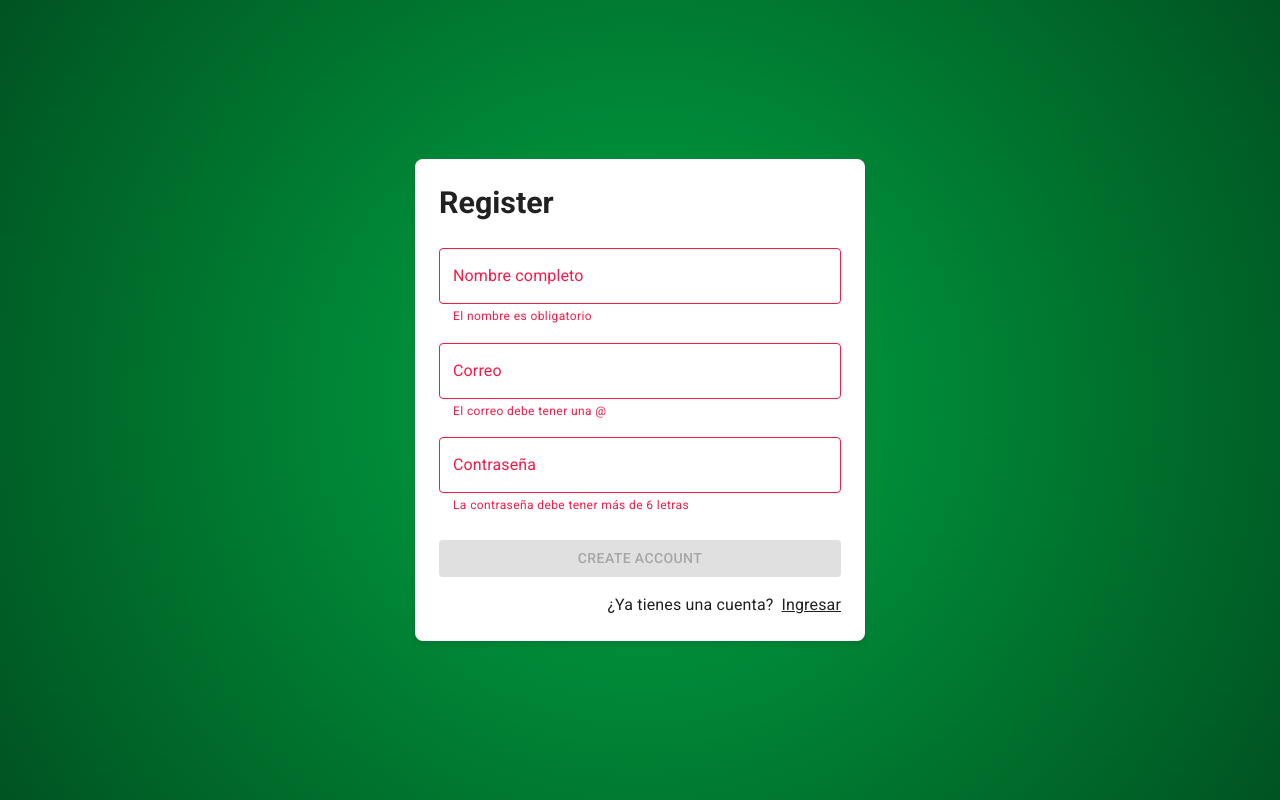
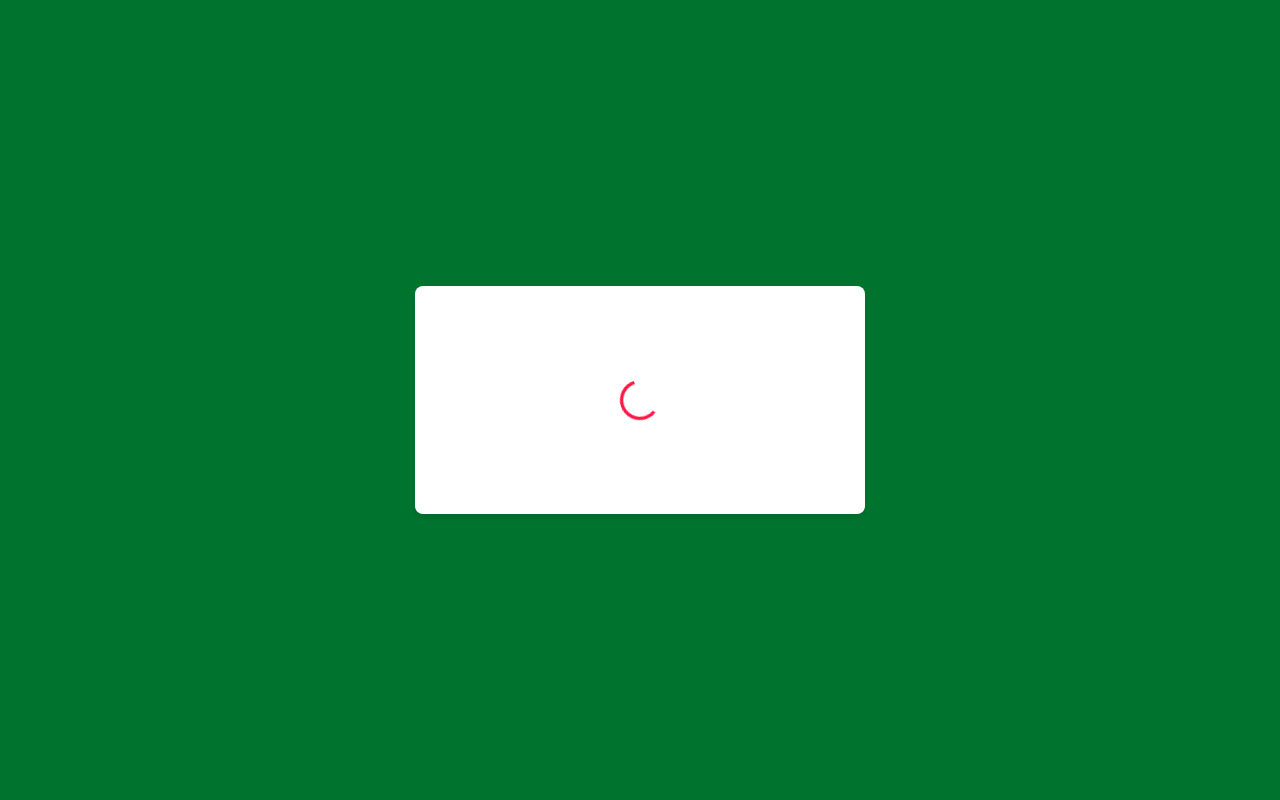
Before and after one commit to NazarenoCarlesso/journal-app, a React (Vite) app: page /auth/register in a window 1280 px wide. Built offline with nearby package versions, Linux system fonts and the light colour scheme.

Commit message:
user session and routing

```diff
--- a/index.html
+++ b/index.html
@@ -7,6 +7,7 @@
   <meta name="viewport" content="width=device-width, initial-scale=1.0" />
   <title>Journal App</title>
   <link rel="stylesheet" href="https://fonts.googleapis.com/css?family=Roboto:300,400,500,700&display=swap" />
+  <link rel="stylesheet" href="https://cdnjs.cloudflare.com/ajax/libs/animate.css/4.1.1/animate.min.css" />
 </head>
 
 <body>
--- a/src/auth/layout/AuthLayout.jsx
+++ b/src/auth/layout/AuthLayout.jsx
@@ -12,7 +12,6 @@ export const AuthLayout = () => {
       sx={{
         minHeight: '100vh',
         backgroundColor: 'primary.main',
-        background: 'radial-gradient(circle, rgba(0,167,68,1) 0%, rgba(0,83,33,1) 100%)',
         padding: 4
       }}
     >
--- /dev/null
+++ b/src/auth/pages/Checking.jsx
@@ -0,0 +1,17 @@
+import { CircularProgress, Grid } from '@mui/material'
+
+export const CheckingAuth = () => {
+  return (
+    <Grid
+      container
+      sx={{
+        display: 'flex',
+        justifyContent: 'center',
+        alignItems: 'center',
+        height: 180
+      }}
+    >
+      <CircularProgress color='error' />
+    </Grid>
+  )
+}
--- a/src/auth/pages/LogIn.jsx
+++ b/src/auth/pages/LogIn.jsx
@@ -3,8 +3,10 @@ import { Google } from '@mui/icons-material'
 import { Alert, Button, Grid, Link, TextField, Typography } from '@mui/material'
 import { useForm } from '../../hooks/useForm'
 import { useDispatch, useSelector } from 'react-redux'
-import { startGoogleSignIn, startLoginUserWithEmail } from '../../store/auth/thunks'
-import { useMemo } from 'react'
+import { checkingAuthentication, startGoogleSignIn, startLoginUserWithEmail } from '../../store/auth/thunks'
+import { useEffect, useMemo } from 'react'
+import { CheckingAuth } from './Checking'
+import { Navigate } from 'react-router-dom'
 
 // eslint-disable-next-line no-unused-vars
 const formData = {
@@ -39,12 +41,19 @@ export const LogIn = () => {
     dispatch(startGoogleSignIn())
   }
 
+  useEffect(() => {
+    if (status === 'checking') dispatch(checkingAuthentication())
+    // eslint-disable-next-line react-hooks/exhaustive-deps
+  }, [])
+  if (status === 'checking') return <CheckingAuth />
+  if (status === 'authenticated') return <Navigate to='/journal' />
+
   return (
     <>
       <Typography variant='h5' fontWeight={600} fontSize={'1.9rem'} sx={{ mb: 1 }}>
         Login
       </Typography>
-      <form onSubmit={onSubmit}>
+      <form onSubmit={onSubmit} className='animate__animated animate__fadeIn animate__faster'>
         <Grid container>
           <Grid item xs={12} sx={{ mt: 2 }}>
             <TextField
--- a/src/auth/pages/Register.jsx
+++ b/src/auth/pages/Register.jsx
@@ -4,6 +4,7 @@ import { useForm } from '../../hooks/useForm'
 import { useMemo, useState } from 'react'
 import { useDispatch, useSelector } from 'react-redux'
 import { startRegisterUserWithEmail } from '../../store/auth/thunks'
+import { CheckingAuth } from './Checking'
 
 // eslint-disable-next-line no-unused-vars
 const formData = {
@@ -39,12 +40,14 @@ export const Register = () => {
     dispatch(startRegisterUserWithEmail(formState))
   }
 
+  if (status === 'checking') return <CheckingAuth />
+
   return (
     <>
       <Typography variant='h5' fontWeight={600} fontSize={'1.9rem'} sx={{ mb: 1 }}>
         Register
       </Typography>
-      <form onSubmit={onSubmit}>
+      <form onSubmit={onSubmit} className='animate__animated animate__fadeIn animate__faster'>
         <Grid container>
           <Grid item xs={12} sx={{ mt: 2 }}>
             <TextField
--- a/src/journal/components/Navbar.jsx
+++ b/src/journal/components/Navbar.jsx
@@ -1,8 +1,12 @@
 import { LogoutOutlined, MenuOutlined } from '@mui/icons-material'
 import { AppBar, Grid, IconButton, Toolbar, Typography } from '@mui/material'
+import { useDispatch } from 'react-redux'
+import { logout } from '../../store/auth/authSlice'
 
 // eslint-disable-next-line react/prop-types
 export const Navbar = ({ drawerWidth = 240 }) => {
+  const dispatch = useDispatch()
+
   return (
     <AppBar
       position='fixed'
@@ -23,7 +27,10 @@ export const Navbar = ({ drawerWidth = 240 }) => {
           <Typography variant='h5' alignSelf='center'>
             JournalApp
           </Typography>
-          <IconButton color='error'>
+          <IconButton
+            color='error'
+            onClick={() => dispatch(logout())}
+          >
             <LogoutOutlined />
           </IconButton>
         </Grid>
--- a/src/journal/components/Sidebar.jsx
+++ b/src/journal/components/Sidebar.jsx
@@ -1,8 +1,11 @@
 import { TurnedInNot } from '@mui/icons-material'
 import { Box, Divider, Drawer, Grid, List, ListItem, ListItemButton, ListItemIcon, ListItemText, Toolbar, Typography } from '@mui/material'
+import { useSelector } from 'react-redux'
 
 // eslint-disable-next-line react/prop-types
 export const Sidebar = ({ drawerWidth }) => {
+  const { displayName } = useSelector(state => state.auth)
+
   return (
     <Box
       component='nav'
@@ -19,7 +22,7 @@ export const Sidebar = ({ drawerWidth }) => {
       >
         <Toolbar sx={{ alignSelf: 'center' }}>
           <Typography variant='h6' noWrap>
-            Nazareno Carlesso
+            {displayName}
           </Typography>
         </Toolbar>
         <Divider />
--- a/src/journal/layout/JournalLayout.jsx
+++ b/src/journal/layout/JournalLayout.jsx
@@ -8,7 +8,7 @@ const drawerWidth = 240
 
 export const JournalLayout = () => {
   return (
-    <Box sx={{ display: 'flex' }}>
+    <Box sx={{ display: 'flex' }} className='animate__animated animate__fadeIn animate__faster'>
       {/* Navbar */}
       <Navbar drawerWidth={drawerWidth} />
       {/* Sidebar */}
--- a/src/journal/pages/Journal.jsx
+++ b/src/journal/pages/Journal.jsx
@@ -2,8 +2,14 @@ import { IconButton } from '@mui/material'
 // import { NoteView } from '../views/NoteView'
 import { NothingSelected } from '../views/NothingSelected'
 import { AddOutlined } from '@mui/icons-material'
+import { Navigate } from 'react-router-dom'
+import { useSelector } from 'react-redux'
 
 export const Journal = () => {
+  const { status } = useSelector(state => state.auth)
+
+  if (status !== 'authenticated') return <Navigate to='/auth/login' />
+
   return (
     <>
       {/* Nothing selected */}
--- a/src/router/router.jsx
+++ b/src/router/router.jsx
@@ -6,7 +6,7 @@ import { JournalRouter } from '../journal/router/JournalRouter'
 export const router = createBrowserRouter([
   {
     path: '/',
-    element: <Navigate to='/auth/login' />
+    element: <Navigate to='/journal' />
   },
   {
     path: '/auth',
--- a/src/store/auth/authSlice.js
+++ b/src/store/auth/authSlice.js
@@ -4,7 +4,7 @@ import { createSlice } from '@reduxjs/toolkit'
 export const authSlice = createSlice({
   name: 'auth',
   initialState: {
-    status: 'not-authenticated', // 'checking', 'not-authenticated', 'authenticated'
+    status: 'checking', // 'checking', 'not-authenticated', 'authenticated'
     uid: null,
     email: null,
     displayName: null,
@@ -13,22 +13,31 @@ export const authSlice = createSlice({
   },
   reducers: {
     login: (state, { payload }) => {
+      console.log('login', payload)
       state.status = 'authenticated'
       state.uid = payload.uid
       state.email = payload.email
       state.displayName = payload.displayName
       state.photoURL = payload.photoURL
       state.errorMessage = null
+      localStorage.setItem('user', JSON.stringify({
+        user: payload.user,
+        uid: payload.uid,
+        displayName: payload.displayName,
+        photoURL: payload.photoURL
+      }))
     },
-    logout: (state, { payload }) => {
+    logout: (state) => {
+      console.log('logout')
       state.status = 'not-authenticated'
       state.uid = null
       state.email = null
       state.displayName = null
       state.photoURL = null
-      state.errorMessage = payload.message
+      state.errorMessage = null
+      localStorage.removeItem('user')
     },
-    checkingCredentials: (state, action) => {
+    checkingCredentials: (state) => {
       console.log('Checking... ')
       state.status = 'checking'
     }
--- a/src/store/auth/thunks.js
+++ b/src/store/auth/thunks.js
@@ -2,9 +2,12 @@
 import { loginUserWithEmail, registerUserWithEmail, signInWithGoogle } from '../../firebase/providers'
 import { checkingCredentials, login, logout } from './authSlice'
 
-export const checkingAuthentication = (email, password) => {
+export const checkingAuthentication = () => {
   return async (dispatch) => {
     dispatch(checkingCredentials())
+    const user = localStorage.getItem('user')
+    if (!user) return dispatch(logout())
+    dispatch(login(JSON.parse(user)))
   }
 }
 
```
